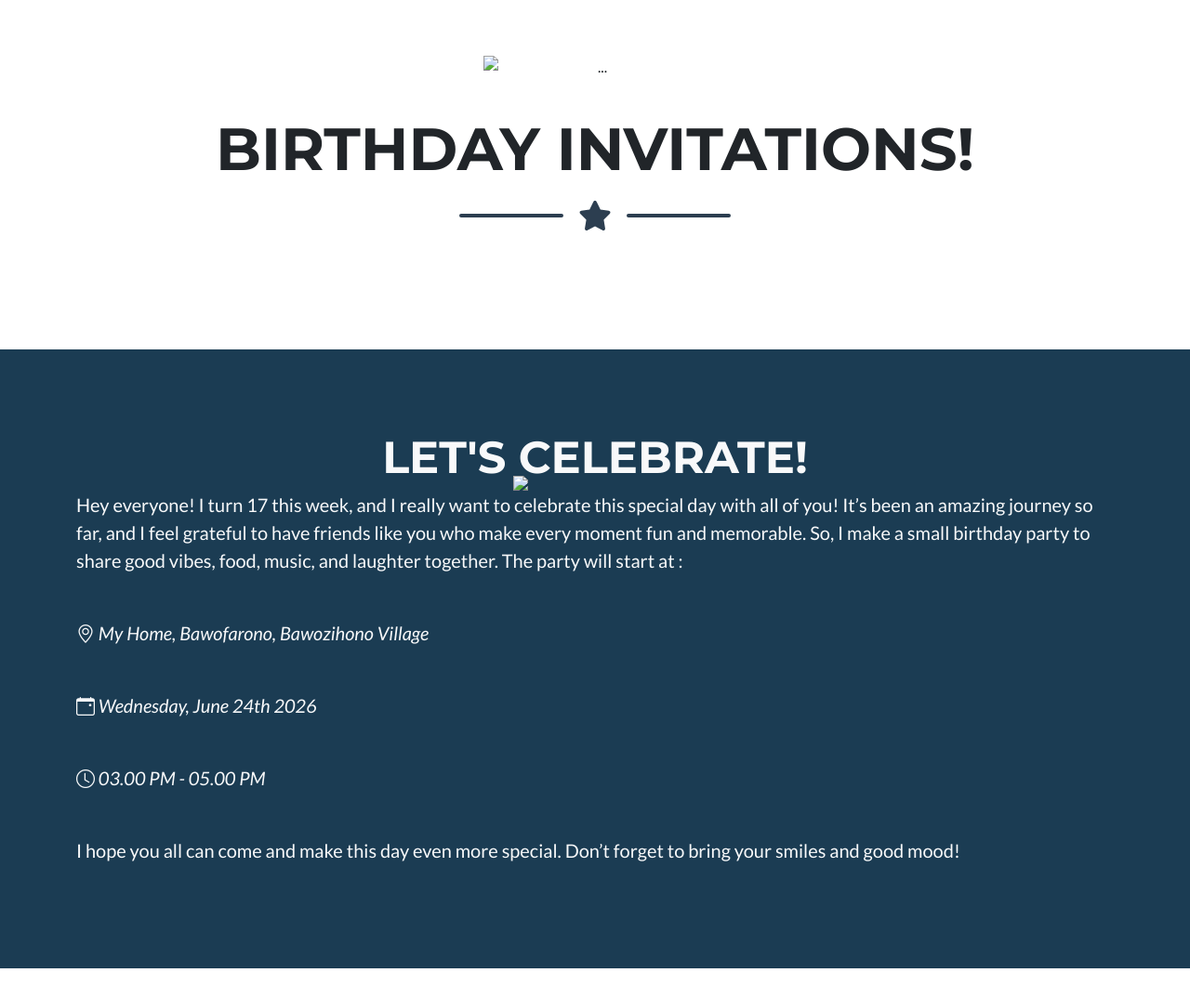
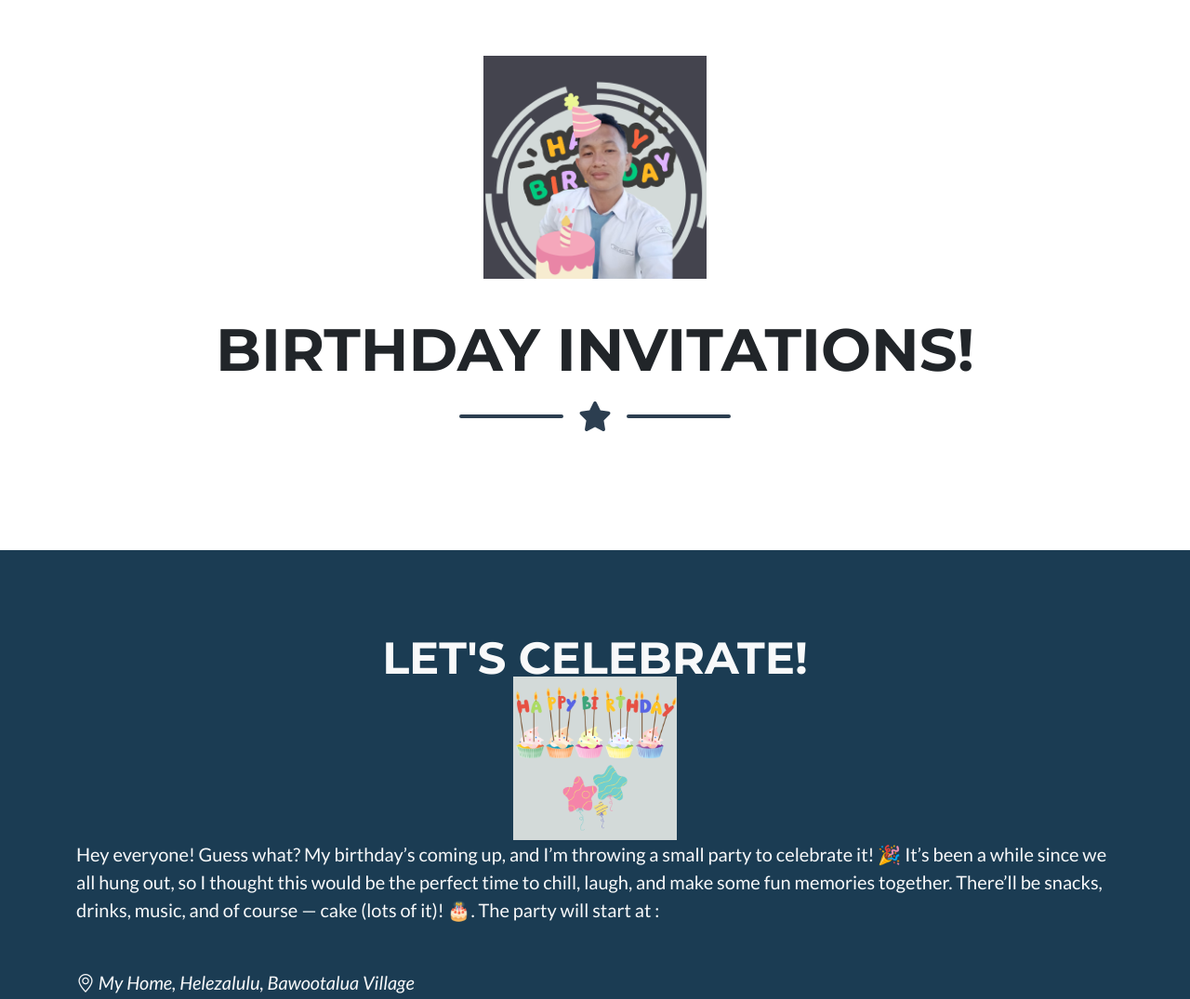
Before and after one commit to DuhaaaFel/tugas-jefrin-laia, a plain HTML site: page index.html in a window 1280 px wide. Shown: the part 140-1215 px from the top of the page at 93% size. Before the commit the page ends 1182 px from the top, so only its background shows below. Drawn offline with nearby package versions, Linux system fonts and the light colour scheme; files that its build step writes are made by us from their sources.

Commit message:
Update index.html

```diff
--- a/index.html
+++ b/index.html
@@ -14,7 +14,7 @@
         <link href="https://fonts.googleapis.com/css?family=Montserrat:400,700" rel="stylesheet" type="text/css" />
         <link href="https://fonts.googleapis.com/css?family=Lato:400,700,400italic,700italic" rel="stylesheet" type="text/css" />
         <!-- Core theme CSS (includes Bootstrap)-->
-        <link href="css/styles.css" rel="stylesheet" />
+        <link href="styles.css" rel="stylesheet" />
         <link rel="stylesheet" href="https://cdn.jsdelivr.net/npm/bootstrap-icons@1.11.3/font/bootstrap-icons.css">
     </head>
     <body id="page-top">
@@ -22,7 +22,7 @@
         <header class="masthead text-dark text-center">
             <div class="container d-flex align-items-center flex-column">
                 <!-- Masthead Avatar Image-->
-                <img class="masthead-avatar mb-5" src="assets/img/aku.png" alt="..." />
+                <img class="masthead-avatar mb-5" src="aku2.png" alt="..." />
                 <!-- Masthead Heading-->
                 <h1 class="masthead-heading text-uppercase mb-0">Birthday Invitations!</h1>
                 <!-- Icon Divider-->
@@ -39,17 +39,19 @@
                 <!-- Portfolio Section Heading-->
                 <h2 class="page-section-heading text-center text-uppercase text-light mb-0">Let's Celebrate!</h2>
                 <!-- Portfolio Grid Items-->
-                <div class="row justify-content-center"> <img src="assets/img/kue.png" style="max-width: 200px;">
+                <div class="row justify-content-center"> <img src="kue2.png" style="max-width: 200px;">
                     </div>
                     <p class="lead mb-5">Hey everyone!
-I turn 17 this week, and I really want to celebrate this special day with all of you!
-It’s been an amazing journey so far, and I feel grateful to have friends like you who make every moment fun and memorable.
-So, I make a small birthday party to share good vibes, food, music, and laughter together. The party will start at : </p>
+Guess what? My birthday’s coming up, and I’m throwing a small party to celebrate it! 🎉
+It’s been a while since we all hung out, so I thought this would be the perfect time to chill, laugh, and make some fun memories together.
+There’ll be snacks, drinks, music, and of course — cake (lots of it)! 🎂. The party will start at : </p>
 <div class="ikon-undangan text-light d-flex flex-column gap-5 fs-5">
-    <i class="bi bi-geo-alt text-light">  My Home, Bawofarono, Bawozihono Village</i>
-<i class="bi bi-calendar-event text-light">  Wednesday, June 24th 2026</i>
+    <i class="bi bi-geo-alt text-light">  My Home, Helezalulu, Bawootalua Village</i>
+<i class="bi bi-calendar-event text-light">  Wednesday, June 21th 2026</i>
 <i class="bi bi-clock text-light">  03.00 PM - 05.00 PM</i>
 <p class="lead">I hope you all can come and make this day even more special. Don’t forget to bring your smiles and good mood!</p>
+    <p class="lead mb-5">Your BFF, <br> Jefrin</p>
+
 </div>
 </div>
                 </div>
```
